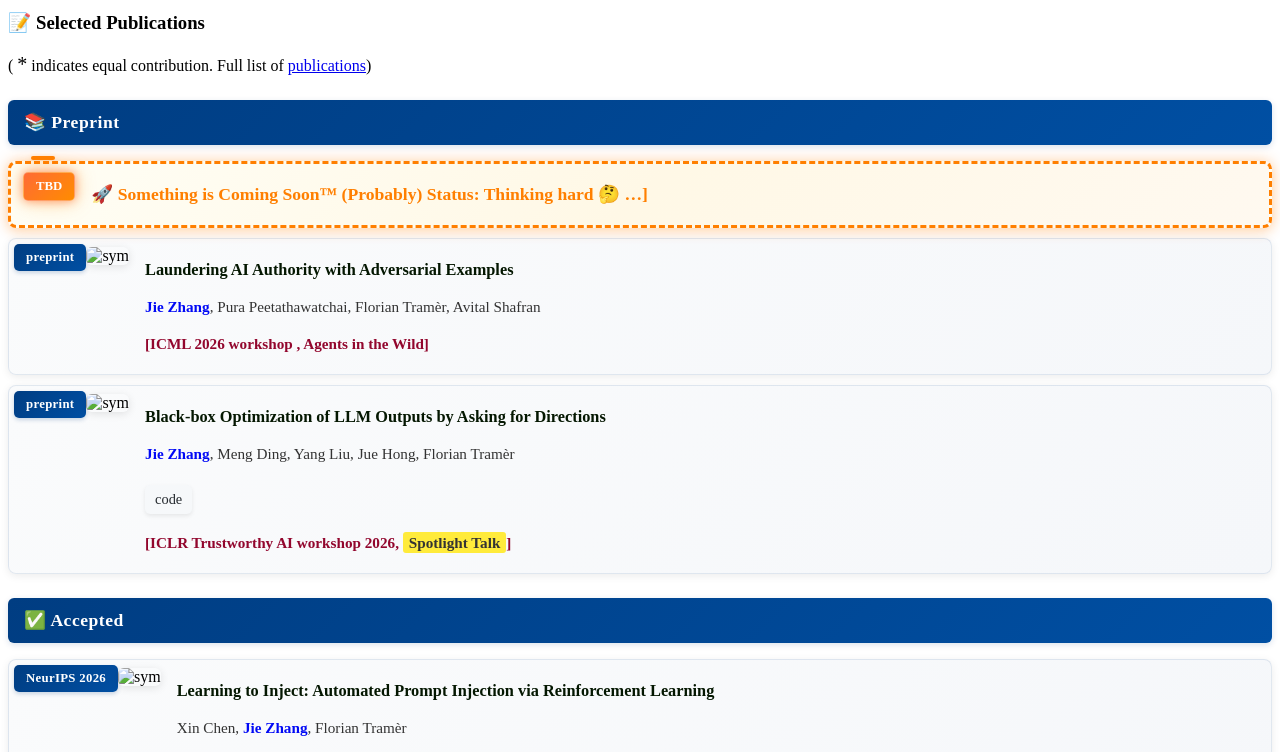
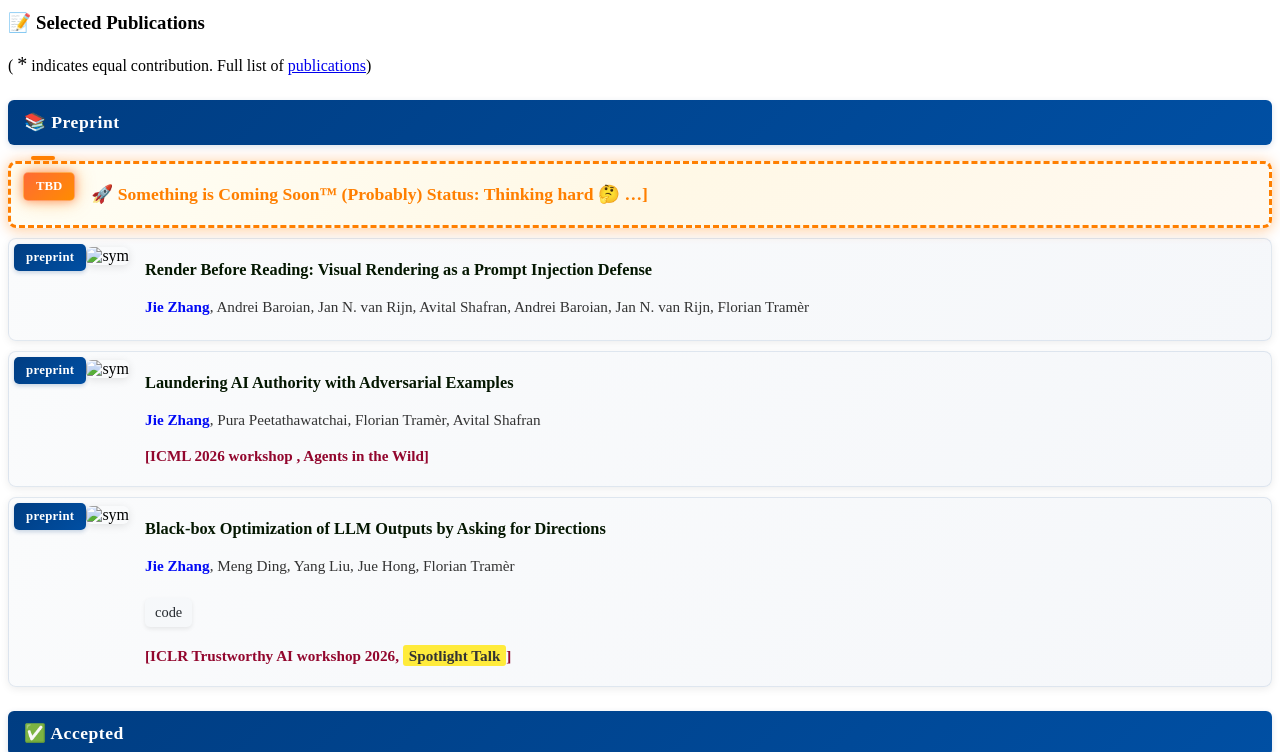
Before and after one commit to zj-jayzhang/zj-jayzhang.github.io, a Jekyll site: the page built from _pages/includes/pubs.md, in a window 1280 px wide and 1400 px high, scrolled down 718 px. Shown: the top 752 px of the window. Built offline with Jekyll 4.4.1, drawn with Linux system fonts in a browser that asks for light colours; our own code applies the rules of GitHub Pages for plain Markdown files; formulas are drawn with MathJax 3; some of the changed text lies outside the part shown; grey boxes are pictures that could not be loaded.

Commit message:
Add new publications to the publications list
Added new publications with details including titles, authors, and conference information.

```diff
--- a/_pages/includes/pubs.md
+++ b/_pages/includes/pubs.md
@@ -316,6 +316,21 @@
 </div>
 </div>
 
+<div class='paper-box'><div class='paper-box-image'><div><div class="badge">preprint</div><img src='images/pictionary.png' alt="sym" width="100%"></div></div>
+<div class='paper-box-text' markdown="1">
+
+<span class="paper-title">[Render Before Reading: Visual Rendering as a Prompt Injection Defense](https://arxiv.org/abs/2609.36121)</span>
+
+<span class="authors"><span class="me">Jie Zhang</span>, Andrei Baroian, Jan N. van Rijn, Avital Shafran, Andrei Baroian, Jan N. van Rijn, Florian Tramèr</span>
+
+<!-- <span class="conf">[ICML 2026 workshop , Agents in the Wild]</span> -->
+</div>
+</div>
+
+
+
+
+
 <div class='paper-box'><div class='paper-box-image'><div><div class="badge">preprint</div><img src='images/adv_vlm.png' alt="sym" width="100%"></div></div>
 <div class='paper-box-text' markdown="1">
 
@@ -324,10 +339,6 @@
 <span class="authors"><span class="me">Jie Zhang</span>, Pura Peetathawatchai, Florian Tramèr, Avital Shafran</span>
 
 <span class="conf">[ICML 2026 workshop , Agents in the Wild]</span>
-<!-- <a href="https://github.com/zj-jayzhang/black_box_llm_optimization" class="resource-link github-link"><i class="fab fa-github"></i> code</a> -->
-
-<!-- <span class="conf">[ICLR Trustworthy AI workshop 2026, <span class="award-highlight">Spotlight Talk</span>]</span> -->
-
 </div>
 </div>
 
@@ -357,6 +368,21 @@
 
 <!-- Accepted -->
 <div class="pub-section-header">✅ Accepted</div>
+
+<div class='paper-box'><div class='paper-box-image'><div><div class="badge">AISec 2026</div><img src='images/oneround' alt="sym" width="100%"></div></div>
+<div class='paper-box-text' markdown="1">
+
+<span class="paper-title">[Calibrating One-Round Membership Inference with Neighbors](https://arxiv.org/abs/2609.36331)</span>
+
+<span class="authors"> Francesco Rita, <span class="me">Jie Zhang</span>, Florian Tramèr</span>
+
+<a href="https://github.com/ethz-spylab/one_round_MI" class="resource-link github-link"><i class="fab fa-github"></i> code</a>
+
+<span class="conf">[CCS, AISec workshop 2026]</span>
+</div>
+</div>
+
+
 
 <div class='paper-box'><div class='paper-box-image'><div><div class="badge">NeurIPS 2026</div><img src='images/autoinj.png' alt="sym" width="100%"></div></div>
 <div class='paper-box-text' markdown="1">
```
